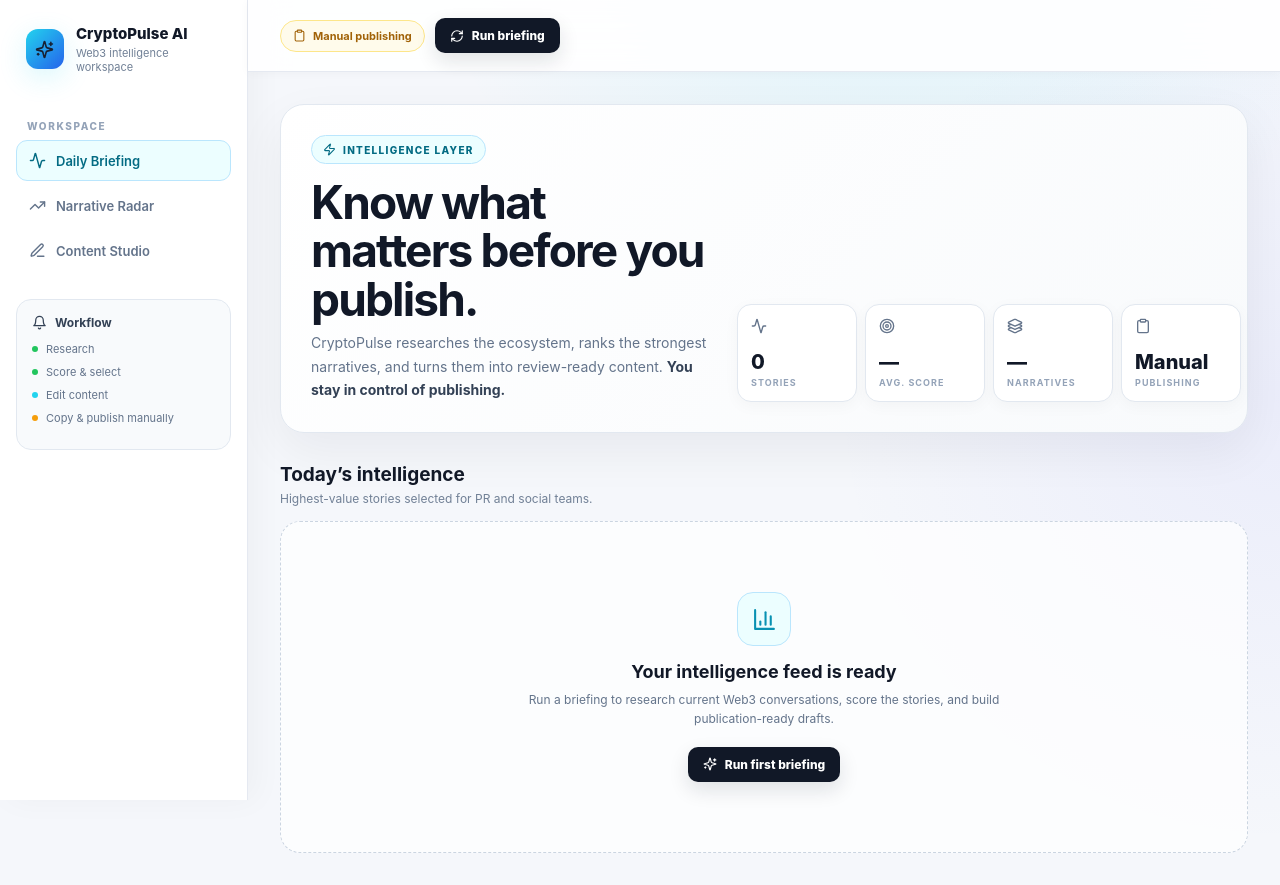
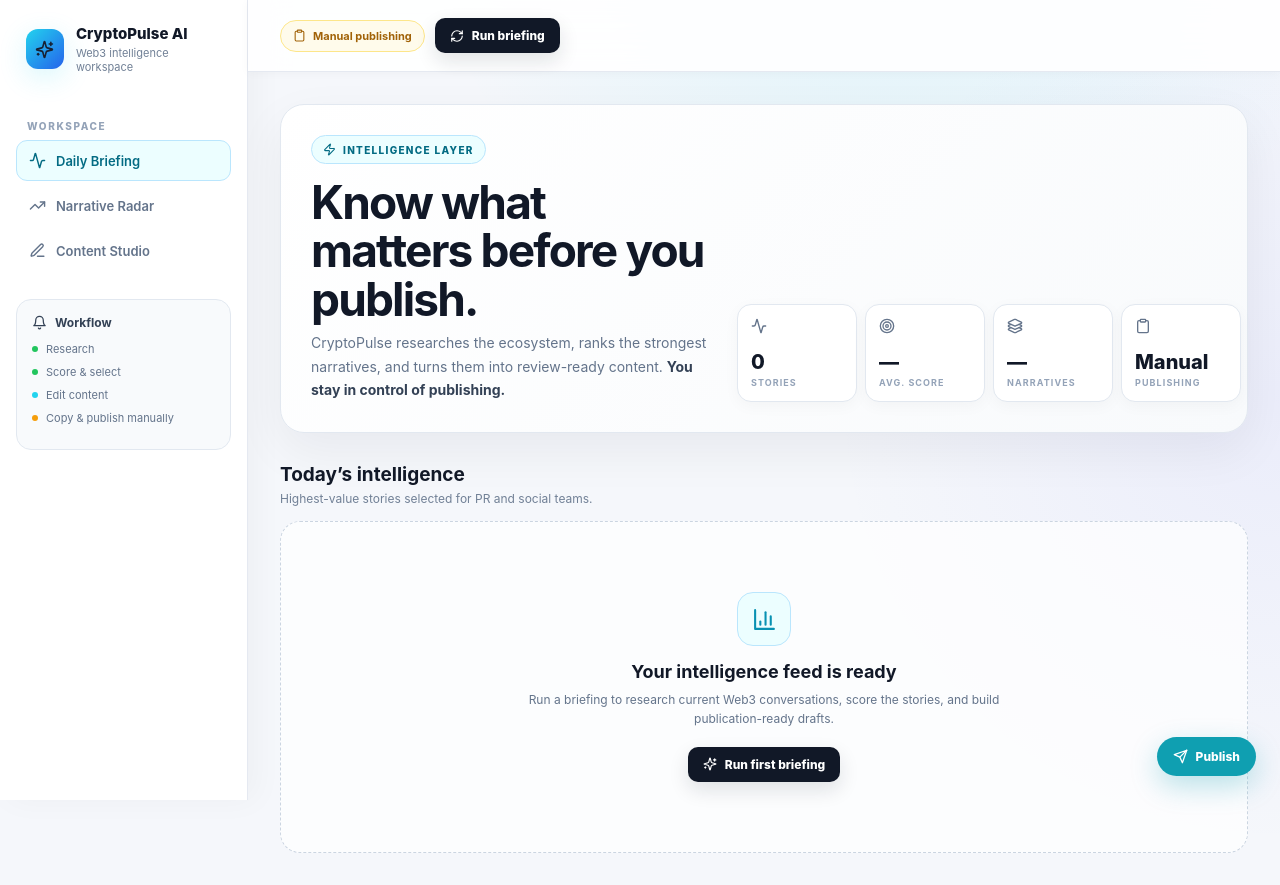
Before and after one commit to bhatnaieem/Content-Agent-, a Next.js app: page / in a window 1280 px wide. Built offline with nearby package versions, Linux system fonts and the light colour scheme.

Commit message:
Show Buffer publishing control globally

```diff
--- a/app/layout.tsx
+++ b/app/layout.tsx
@@ -1,6 +1,7 @@
 import type { Metadata } from "next";
 import "./globals.css";
 import "./light-theme.css";
+import PublishNav from "./publish-nav";
 
 export const metadata: Metadata = {
   title: "CryptoPulse AI Dashboard",
@@ -14,7 +15,10 @@ export default function RootLayout({
 }>) {
   return (
     <html lang="en">
-      <body>{children}</body>
+      <body>
+        {children}
+        <PublishNav />
+      </body>
     </html>
   );
 }
```
